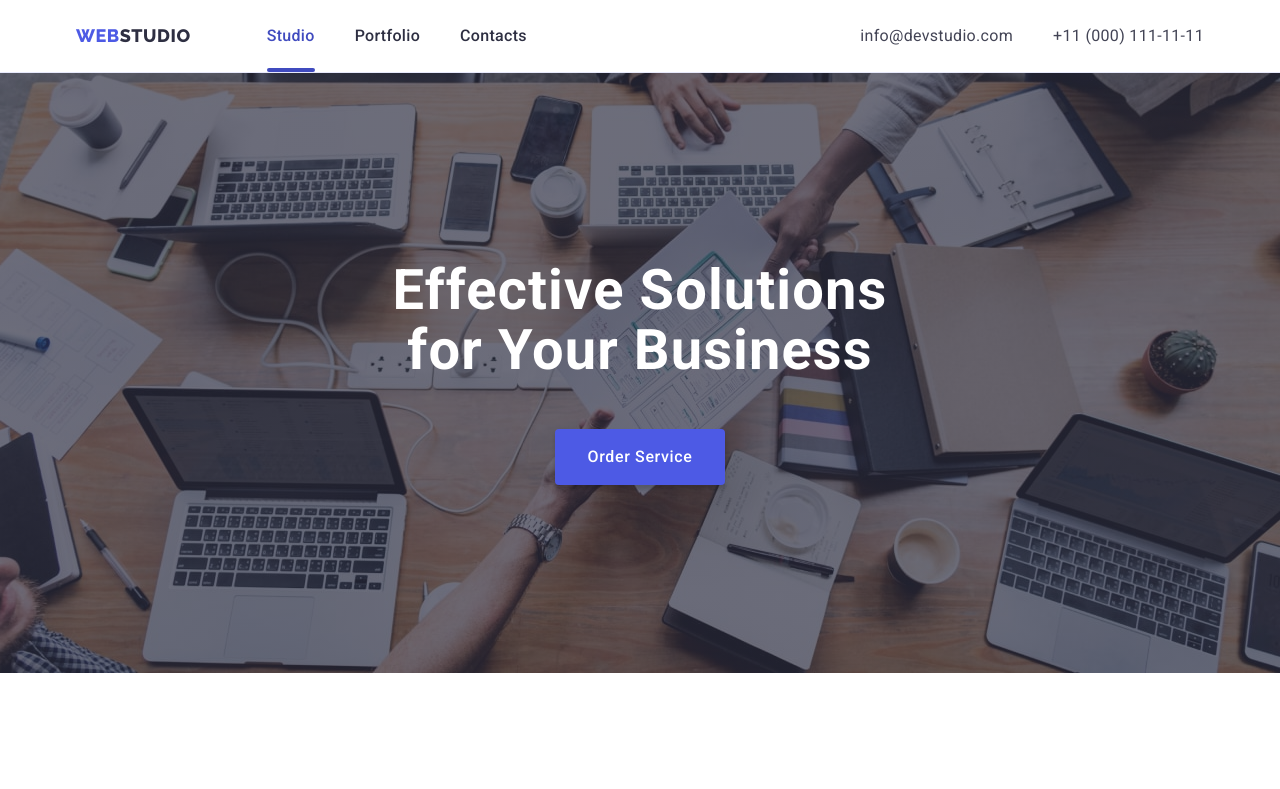
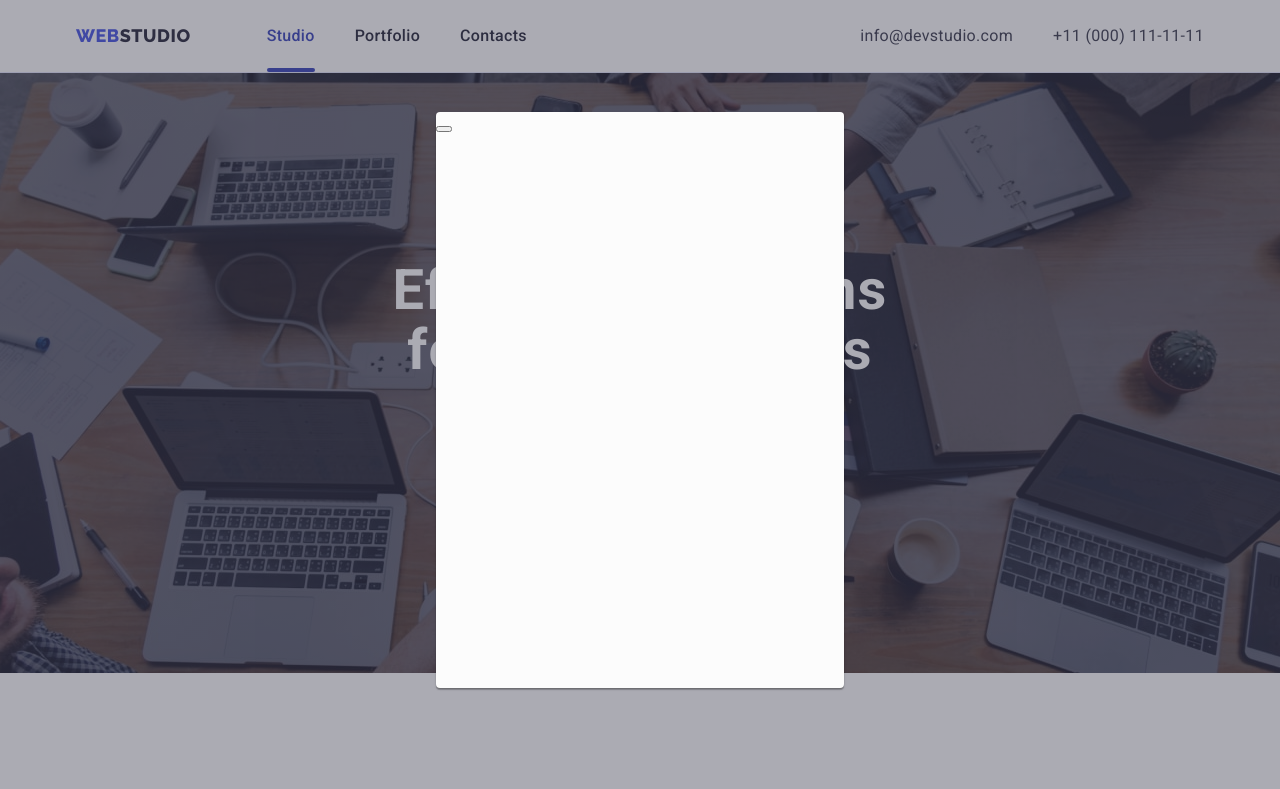
Before and after one commit to YuriyBeregovoy/goit-markup-hw-05, a plain HTML site: page index.html in a window 1280 px wide. Shown: the top 789 px of the page. Drawn offline with nearby package versions, Linux system fonts and the light colour scheme.

Commit message:
added the modal window

```diff
--- a/css/styles.css
+++ b/css/styles.css
@@ -11,6 +11,7 @@
   --light-slate-color: #8e8f99;
   --success-color: #31d0aa;
   --timing-function: cubic-bezier(0.4, 0, 0.2, 1);
+  --bg-modal-color: #fcfcfc;
 }
 .container {
   width: 1158px;
@@ -516,3 +517,26 @@ img {
 .footer-social-link:focus {
   background-color: var(--success-color);
 }
+/* -----------Modal window------------ */
+.backdrop {
+  position: fixed;
+  z-index: 100;
+  top: 0;
+  left: 0;
+  width: 100%;
+  height: 100%;
+  background-color: rgba(46, 47, 66, 0.4);
+}
+.modal {
+  width: 408px;
+  height: 576px;
+  background-color: var(--bg-modal-color);
+  box-shadow: 0px 1px 1px rgba(0, 0, 0, 0.14), 0px 1px 3px rgba(0, 0, 0, 0.12),
+    0px 2px 1px rgba(0, 0, 0, 0.2);
+  border-radius: 4px;
+
+  position: absolute;
+  top: 50%;
+  left: 50%;
+  transform: translate(-50%, -50%);
+}
--- a/index.html
+++ b/index.html
@@ -493,5 +493,10 @@
         </div>
       </div>
     </footer>
+    <div class="backdrop">
+      <div class="modal">
+        <button type="button" class="modal-close-btn"></button>
+      </div>
+    </div>
   </body>
 </html>
```
